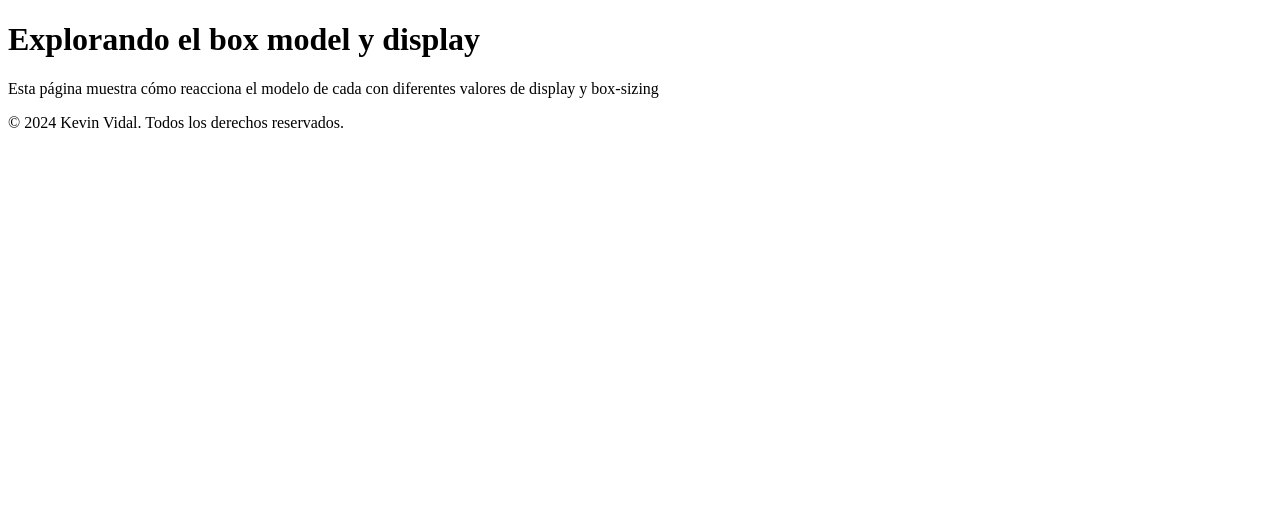
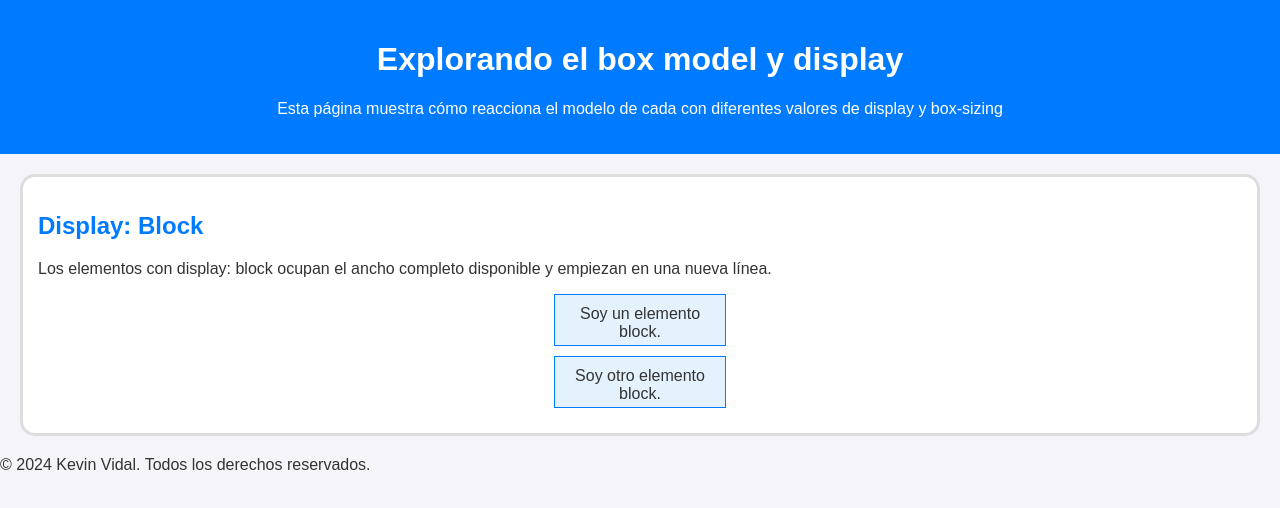
Before and after one commit to KevArt96/frontend-ai-modulo-2, a plain HTML site: page clase-21-11-24/index.html in a window 1280 px wide. Drawn offline with Linux system fonts and the light colour scheme.

Commit message:
Agrego la sección de display box

```diff
--- a/clase-21-11-24/index.html
+++ b/clase-21-11-24/index.html
@@ -13,6 +13,16 @@
     </header>
     <main>
         <!-- Secciones de mi página -->
+         <section>
+            <h2>Display: Block</h2>
+            <p>Los elementos con display: block ocupan el ancho completo disponible y empiezan en una nueva línea.</p>
+            <div class="box block">
+                Soy un elemento block.
+            </div>
+            <div class="box block">
+                Soy otro elemento block.
+            </div>
+         </section>
     </main>
     <footer>
         &copy; 2024 Kevin Vidal. Todos los derechos reservados.
--- a/clase-21-11-24/style.css
+++ b/clase-21-11-24/style.css
@@ -0,0 +1,47 @@
+/* Reset básico */
+
+body{
+    font-family: Arial, Helvetica, sans-serif;
+    margin: 0;
+    padding: 0;
+    background-color: #f4f4f9;
+    color: #333;
+}
+
+header{
+    text-align: center;
+    background-color: #007bff;
+    color:#fff;
+    padding: 20px;
+}
+
+section{
+    /*  Los valores para la propiedad border son tres separados cada uno por un espacio:
+    el primero es el grosor del borde,
+    el segundo es el tipo de estilo del borde y
+    el tercero es el color */
+    border: 3px solid #ddd;
+    background-color: #fff;
+    border-radius: 15px;
+    padding: 15px;
+    margin: 20px;
+}
+
+h2{
+    color: #007bff;
+}
+
+.box{
+    background-color: #e3f2fd;
+    border: 1px solid #007bff;
+    /* El valor de auto en la propiedad de margin hace que el navegador calcule automáticamente el espacio necesario para centrar un elemento dentro de su contenedor padre, siempre que el elemento tenga un ancho definido. Esta manera de centrar los elementos sólo aplica de manera horizontal. */
+    margin: 10px auto;
+    padding: 10px;
+    text-align: center;
+}
+
+.block{
+    display: block;
+    width: 150px;
+    height: 30px;
+}
```
Also changed, not shown: index.html (+5 -0 lines).
